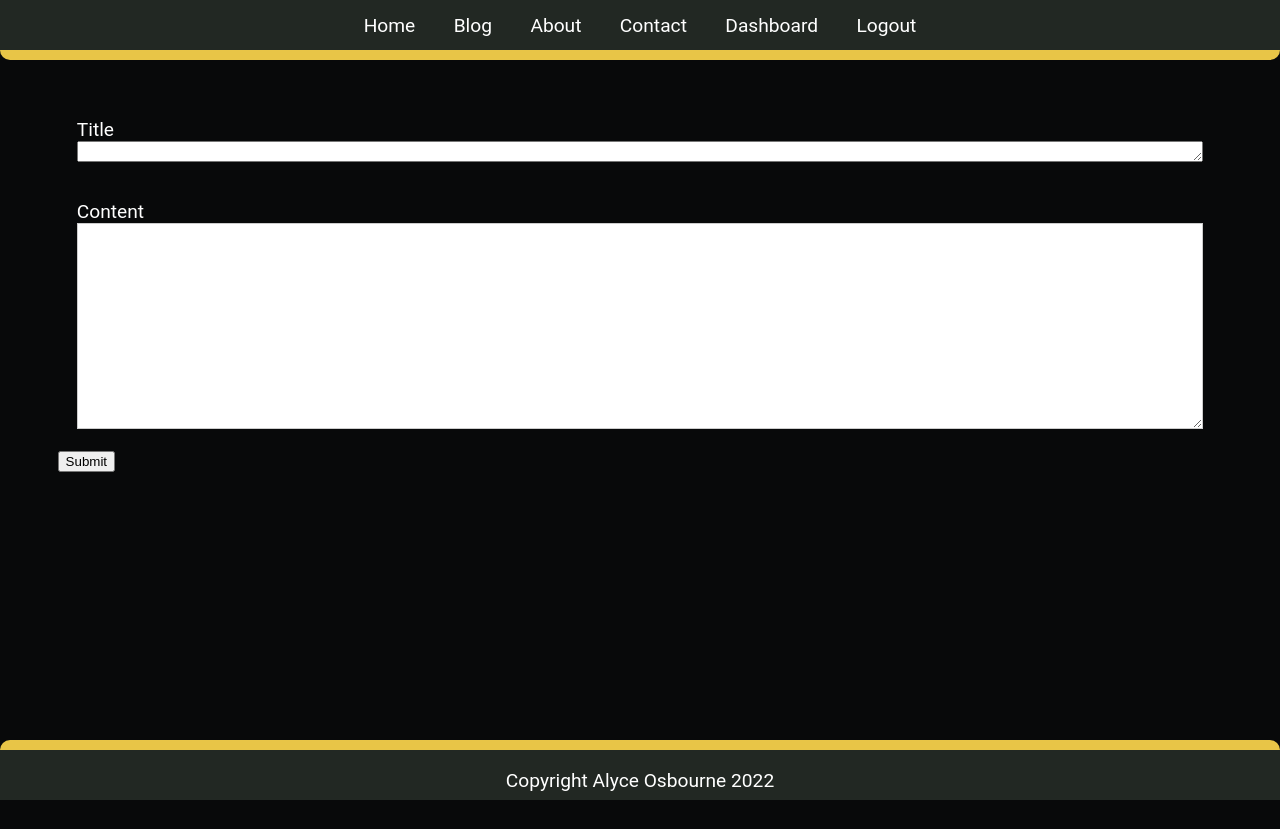
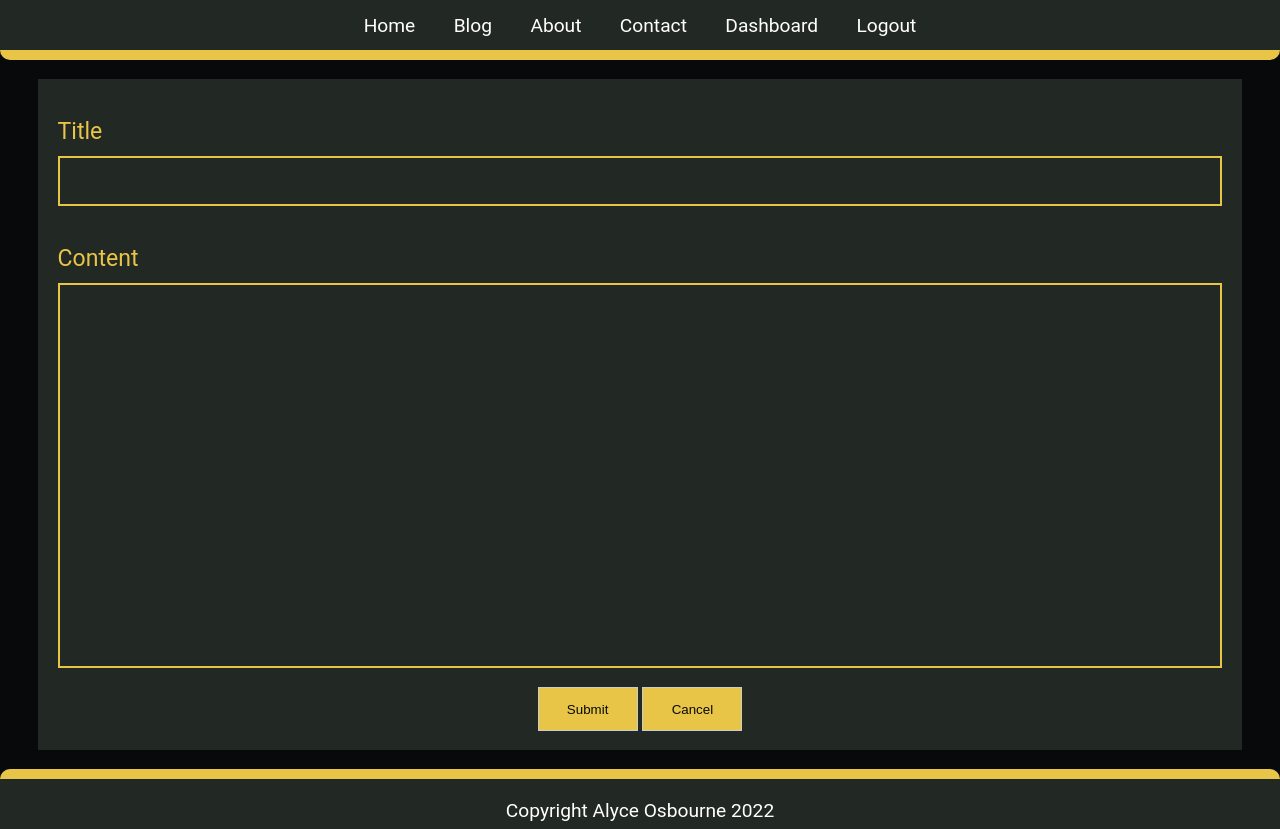
Before and after one commit to AlyceOsbourne/website_2, a Flask app: page /post/create in a window 1280 px wide. Before the commit the page ends 800 px from the top, so only its background shows below. Run offline with Flask 2, Linux system fonts and the light colour scheme; a user stored in the database is signed in.

Commit message:
Basic site setup

```diff
--- a/static/css/create.css
+++ b/static/css/create.css
@@ -1,26 +1,58 @@
 
 form {
     padding: 1em;
-    border-radius: 1em;
+    background: var(--colour-background-alt);
+    /* align objects to the center of the form */
+    display: flex;
+    flex-direction: column;
+    justify-content: center;
+    align-items: center;
 
 }
 
 text-area {
     margin: 0 auto;
-    width: 400px;
     padding: 1em;
     border: 1px solid #CCC;
     border-radius: 1em;
+    width: 100%;
+    font-size: 1.2rem;
+
 }
 
 .form-group {
-    margin: 0 auto;
-    padding: 1em;
     display: flex;
     flex-direction: column;
+    width: 100%;
+    padding: 1em;
+}
+
+.form-control{
+    font-size: 1.1rem;
+    background: var(--colour-background-alt);
+    color: var(--colour-text);
+    border: 2px solid var(--colour-primary);
+    padding: 0.5em;
+    resize: none;
+
+}
+
+label {
+    font-size: 1.2rem;
+    color: var(--colour-primary);
+    margin-bottom: 0.5em;
 }
 
 .post-content {
+    min-height: 45vh;
+}
+
+.btn {
+    margin: 0 auto;
+    padding: 1em;
+    background: var(--colour-primary);
+    color: var(--colour-background);
     border: 1px solid #CCC;
-    height: 200px;
+    width: 100px;
+    text-align: center;
 }
--- a/static/css/footer.css
+++ b/static/css/footer.css
@@ -1,6 +1,4 @@
 footer {
-    position: fixed;
-    bottom: 0;
     width: 100%;
     height: 50px;
     display: flex;
@@ -9,4 +7,5 @@ footer {
     border-top: 10px solid var(--colour-primary);
     border-top-left-radius: 10px;
     border-top-right-radius: 10px;
+    margin-top: auto;
 }
--- a/static/css/main.css
+++ b/static/css/main.css
@@ -16,8 +16,10 @@
 body {
     padding: 0;
     margin: 0;
-    height: 100%;
+    min-height: 100vh;
     width: 100%;
+    display: flex;
+    flex-direction: column;
 }
 
 .body {
--- a/templates/blog/create.html
+++ b/templates/blog/create.html
@@ -16,6 +16,9 @@
     {% if error %}
         <small class="error">{{ error }}</small>
     {% endif %}
-    <button type="submit" class="btn btn-primary">Submit</button>
+    <div class="buttons">
+        <button type="submit" class="btn">Submit</button>
+        <button type="button" class="btn" onclick="window.location.href='{{ url_for('blog') }}'">Cancel</button>
+    </div>
 </form>
 {% endblock body %}
--- a/templates/elements/article.html
+++ b/templates/elements/article.html
@@ -1,7 +1,7 @@
 <link rel="stylesheet" href="{{ url_for('static', filename='css/article.css') }}">
 <link rel="stylesheet" href="{{ url_for('static', filename='css/highlighted.css') }}">
 <article>
-    <h2 class="title">{{ post.title }}</h2>
+    <h2 class="title"><a href="{{ url_for('post', post_id=post.id) }}">{{ post.title }}</a></h2>
     <small class="date">{{ post.date.strftime('%B %d, %Y') }}</small>
     <div class="content">
         <p>{{ post.content | markdown}}</p>
```
Also changed, not shown: static/css/article.css (+7 -0 lines).
